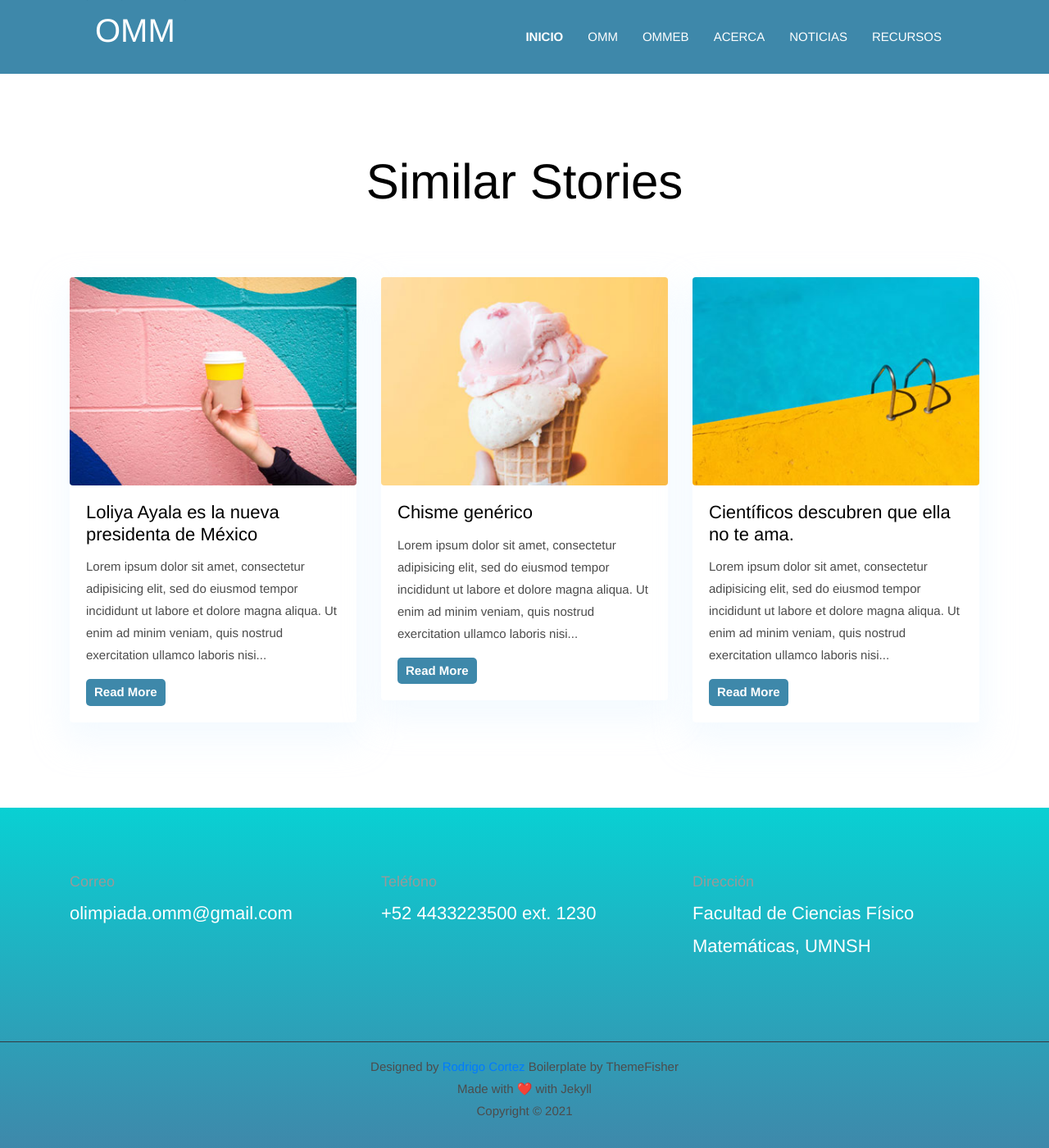
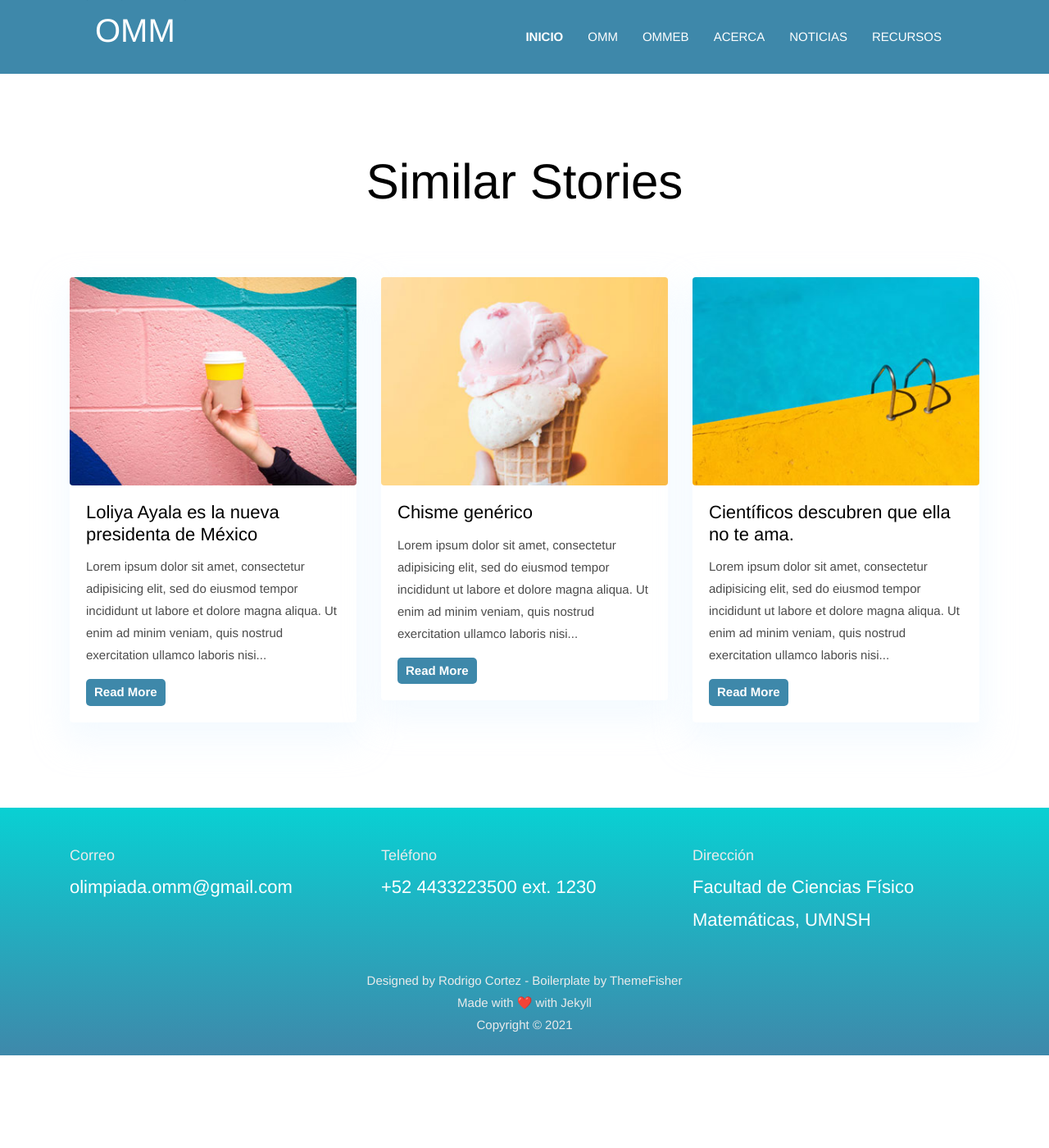
Before and after one commit to OlimpiadaMatematicasMichoacan/WOMM, a Jekyll site: the page built from _posts/2017-05-26-amazon-increase-income-1.5-million copy 3.markdown, in a window 1280 px wide and 1400 px high, scrolled down 1661 px. Shown: the whole window at 82% size. Built offline with Jekyll 4.4.1, drawn with Linux system fonts in a browser that asks for light colours; after the commit the page ends 2948 px from its top, so only the background shows below that.

Commit message:
footer fix

```diff
--- a/_data/settings.yml
+++ b/_data/settings.yml
@@ -9,7 +9,7 @@ description: this is meta description
 email: olimpiada.omm@gmail.com
 phone: +52 4433223500 ext. 1230
 address: Facultad de Ciencias Físico Matemáticas, UMNSH
-copyright: "Designed by [Rodrigo Cortez](https://roicort.github.io) Boilerplate by ThemeFisher <br> Made with ❤️ with Jekyll  <br> Copyright &copy; 2021 "
+copyright: "Designed by Rodrigo Cortez - Boilerplate by ThemeFisher <br> Made with ❤️ with Jekyll  <br> Copyright &copy; 2021 "
 
 menu:
 - {name: OMM, link: '/omm'}
--- a/_includes/footer.html
+++ b/_includes/footer.html
@@ -1,6 +1,6 @@
 <!-- footer -->
 <footer class="bg-footer footer-section">
-  <div class="section">
+  <div class="section pt-5 py-0">
     <div class="container">
       <div class="row">
         <div class="col-md-4">
@@ -18,8 +18,8 @@
       </div>
     </div>
   </div>
-  <div class="border-top text-center border-dark py-3">
-    <p class="mb-0 text-light">{{site.data.settings.copyright | markdownify}}</p>
+  <div class="text-center py-4">
+    <p class="text-light mb-0">{{site.data.settings.copyright}}</p>
   </div>
 </footer>
 <!-- /footer -->
--- a/assets/scss/_common.scss
+++ b/assets/scss/_common.scss
@@ -110,9 +110,6 @@ a:hover {
   background: linear-gradient(180deg, $primary-color, $secondary-color) !important;
 }
 
-.bg-gray{
-  background: $gray !important;
-}
 
 .bg-footer{
   background: linear-gradient(0deg, $primary-color, $secondary-color) !important;
@@ -198,9 +195,10 @@ a:hover {
   box-shadow: 0px 18px 39.1px 6.9px rgba(224, 241, 255, 0.34) !important;
 }
 
-.bg-dark{
-  background-color: #222222 !important;
-}
+
+//.bg-dark{
+//  background-color: #222222 !important;
+//}
 
 /* icon */
 .icon {
--- a/assets/scss/_variables.scss
+++ b/assets/scss/_variables.scss
@@ -1,11 +1,14 @@
 // Color Variables
 $primary-color: #3985a8f8;
 $secondary-color: #09d0d3;
+
 $text-color: #4c4c4c;
-$text-color-dark: #000;
-$text-color-light: #999;
+$text-color-dark: #000000;
+$text-color-light: #ebebeb;
+
 $body-color: #fff;
 $border-color: #c7c7c7;
+
 $black: #000;
 $white: #fff;
 $gray: #929292;
```
Also changed, not shown: 1 other file.
